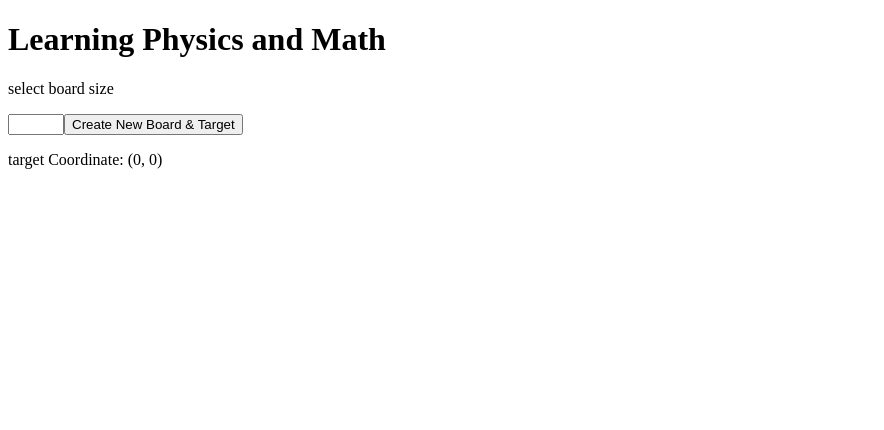
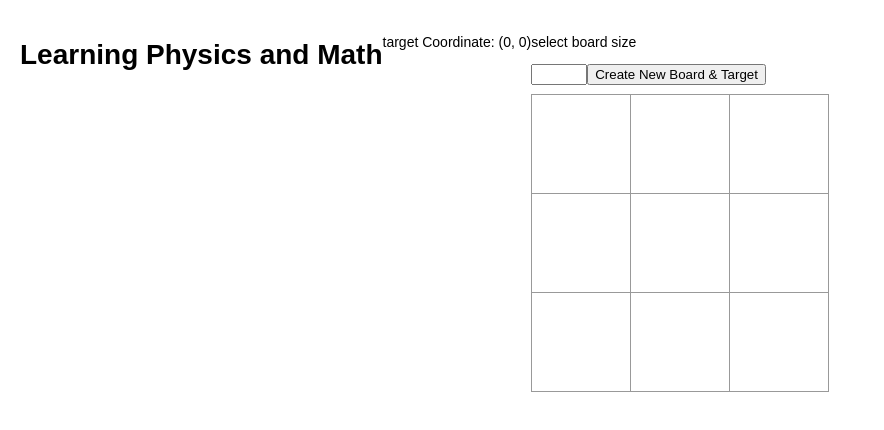
Before and after one commit to SkiSherpa/KineGame, a React app: page / in a window 1280 px wide. Shown: the top 430 px of the page, without its empty margins (0-884 px from the left). Built offline with nearby package versions, Linux system fonts and the light colour scheme; the HTML template or start-up script is replaced by a standard one.

Commit message:
added styles.css, current webpack error for styles. page still loads. Added skeleton of react tutorial tic-tac-toe for grid.

```diff
--- a/client/src/components/GenBoard.jsx
+++ b/client/src/components/GenBoard.jsx
@@ -1,6 +1,8 @@
 // To start a board size of 2x2
 import React from 'react';
 import GenTarget from './GenTarget.jsx';
+import Square from './Square.jsx';
+
 class GenBoard extends React.Component {
   constructor(props){
     super(props);
@@ -10,27 +12,29 @@ class GenBoard extends React.Component {
     }
     this.handleChange = this.handleChange.bind(this);
     this.handleSubmit = this.handleSubmit.bind(this);
+    this.renderSquare = this.renderSquare.bind(this);
   }
-  // !!! GenTARGET will be called here and passed the selected board size
-
+  // setting the state of boardSize from user IP
   handleChange(event) {
     var value = Number.parseInt(event.target.value);
     console.log('handleCHange', value);
     this.setState({boardSize: value});
   }
+  //
   handleSubmit(event) {
     event.preventDefault();
     console.log('hit', this.state.boardSize);
     this.props.selectBoardSize(this.state.boardSize);
     this.props.generateNewTarget(this.state.boardSize);
   }
-  // pass the size of board to GenTarget
-  // randomly generate targets on the target axis
-  // pass the board and targets to index
-  //  from index do play inputs
+  renderSquare(i) {
+    return <Square />;
+  }
 
   render () {
     return (
+      <div>
+
         <form>
           <label>
             <p>select board size</p>
@@ -38,6 +42,24 @@ class GenBoard extends React.Component {
           </label>
           <button type='submit' onClick={this.handleSubmit}>Create New Board & Target</button>
         </form>
+        <div className="status"></div>
+        <div className="board-row">
+          {this.renderSquare(0)}
+          {this.renderSquare(1)}
+          {this.renderSquare(2)}
+        </div>
+        <div className="board-row">
+          {this.renderSquare(3)}
+          {this.renderSquare(4)}
+          {this.renderSquare(5)}
+        </div>
+        <div className="board-row">
+          {this.renderSquare(6)}
+          {this.renderSquare(7)}
+          {this.renderSquare(8)}
+        </div>
+
+      </div>
 
     )
   }
--- a/client/src/components/GenTarget.jsx
+++ b/client/src/components/GenTarget.jsx
@@ -5,11 +5,10 @@ class GenTarget extends React.Component {
     super(props)
     this.state = {
       boardSize: props.boardSize,
-      targetCoor: props.targetCoor
+      targetCoor: this.props.targetCoor
     }
   }
-  // !!! NOW, the page isn't displaying the target coor. The state here, is boardSize: 0, targetCoor: undefined
-  // gen correct target coor in console
+
   render () {
     return (
       <div>
--- /dev/null
+++ b/client/src/components/Square.jsx
@@ -0,0 +1,11 @@
+import React from 'react';
+class Square extends React.Component {
+  render() {
+    return (
+      <button className="square">
+        {this.props.value}
+      </button>
+    );
+  }
+}
+export default Square;
--- a/client/src/index.jsx
+++ b/client/src/index.jsx
@@ -3,6 +3,7 @@ import { createRoot } from 'react-dom/client';
 import GenBoard from './components/GenBoard.jsx';
 import UserInput from './components/UserInput.jsx';
 import GenTarget from './components/GenTarget.jsx';
+import '../styles.css';
 
 class App extends React.Component {
   constructor (props) {
@@ -13,45 +14,48 @@ class App extends React.Component {
     }
     this.selectBoardSize = this.selectBoardSize.bind(this);
     this.generateNewTarget = this.generateNewTarget.bind(this);
+    this.generateBoardView = this.generateBoardView.bind(this);
   }
 
-  // create fn to select board size
+  // setting the boardSize state
   selectBoardSize(newSize) {
     console.log('index newSize', newSize);
-    // this.setState({
+    this.setState({
+      boardSize: newSize
+    })
+    // this.setState((state) => {
+    //   return {
     //   boardSize: newSize,
     //   targetCoor: [0, 0]
-    // })
-    this.setState((state) => {
-      return {
-      boardSize: newSize,
-      targetCoor: [0, 0]
-      }
-    });
+    //   }
+    // });
+    // ^^ happens if you want to change more than one key/val pair
   }
+  // generating a new traget Coor from the choosen boardSize
   generateNewTarget(boardSize) {
     var randomY = Math.floor(Math.random()*(boardSize))
     var x = boardSize;
     // change the state for targetCoor to the ones above
     var newTargetCoor = [x, randomY];
     console.log('new Target Coor:', newTargetCoor);
-    // this.setState((state) => {
-    //   return {
-    //     boardSize: this.state.boardSize,
-    //     targetCoor: this.newTargetCoor
-    //   };
-    // });
     this.setState({targetCoor: newTargetCoor});
   }
 
+  // generate a boardView
+  generateBoardView(boardSize) {
+
+  }
 
   render () {
     return (
-      <div>
+      <div className="game">
         <h1>Learning Physics and Math</h1>
-        <GenBoard selectBoardSize={this.selectBoardSize} generateNewTarget={this.generateNewTarget}/>
         <GenTarget boardSize={this.state.boardSize} targetCoor={this.state.targetCoor}/>
         <UserInput />
+        <div className="game-board">
+          <GenBoard selectBoardSize={this.selectBoardSize} generateNewTarget={this.generateNewTarget}/>
+        </div>
+
       </div>
     )
   }
--- /dev/null
+++ b/client/styles.css
@@ -0,0 +1,50 @@
+body {
+  font: 14px "Century Gothic", Futura, sans-serif;
+  margin: 20px;
+}
+
+ol, ul {
+  padding-left: 30px;
+}
+
+.board-row:after {
+  clear: both;
+  content: "";
+  display: table;
+}
+
+.status {
+  margin-bottom: 10px;
+}
+
+.square {
+  background: #fff;
+  border: 1px solid #999;
+  float: left;
+  font-size: 24px;
+  font-weight: bold;
+  line-height: 34px;
+  height: 100px;
+  margin-right: -1px;
+  margin-top: -1px;
+  padding: 0;
+  text-align: center;
+  width: 100px;
+}
+
+.square:focus {
+  outline: none;
+}
+
+.kbd-navigation .square:focus {
+  background: #ddd;
+}
+
+.game {
+  display: flex;
+  flex-direction: row;
+}
+
+.game-info {
+  margin-left: 20px;
+}
--- a/package.json
+++ b/package.json
@@ -29,6 +29,7 @@
     "@babel/preset-env": "^7.20.2",
     "@babel/preset-react": "^7.18.6",
     "babel-loader": "^9.1.0",
+    "css-loader": "^6.7.3",
     "webpack": "^5.75.0",
     "webpack-cli": "^5.0.1"
   }
--- a/webpack.config.js
+++ b/webpack.config.js
@@ -1,8 +1,10 @@
 const path = require('path');
+// import css from "styles.css";
+const css = require('./client/styles.css');
 
 module.exports = {
   mode: 'development',
-  entry: './client/src/index.jsx',
+  entry: ['./client/src/index.jsx', './client/styles.css'],
   output: {
     path: path.resolve(__dirname, 'client/dist'),
     filename: 'bundle.js',
@@ -10,10 +12,10 @@ module.exports = {
   module: {
     rules: [
       {
-        test: /\.m?jsx$/,
+        test: /\.m?(jsx|css)$/,
         exclude: /(node_modules|bower_components)/,
         use: {
-          loader: 'babel-loader',
+          loader: ['babel-loader', 'css-loader'],
           options: {
             presets: ['@babel/preset-env', "@babel/preset-react"]
           }
```
Also changed, not shown: 2 other files (tests, documents, lock files or other folders). Lines whose indentation alone changed are shown as unchanged.
